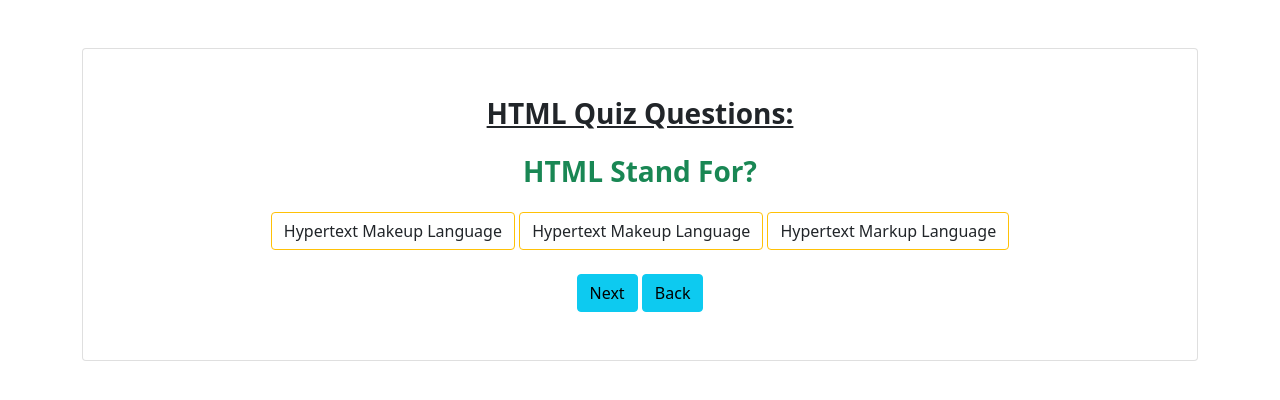
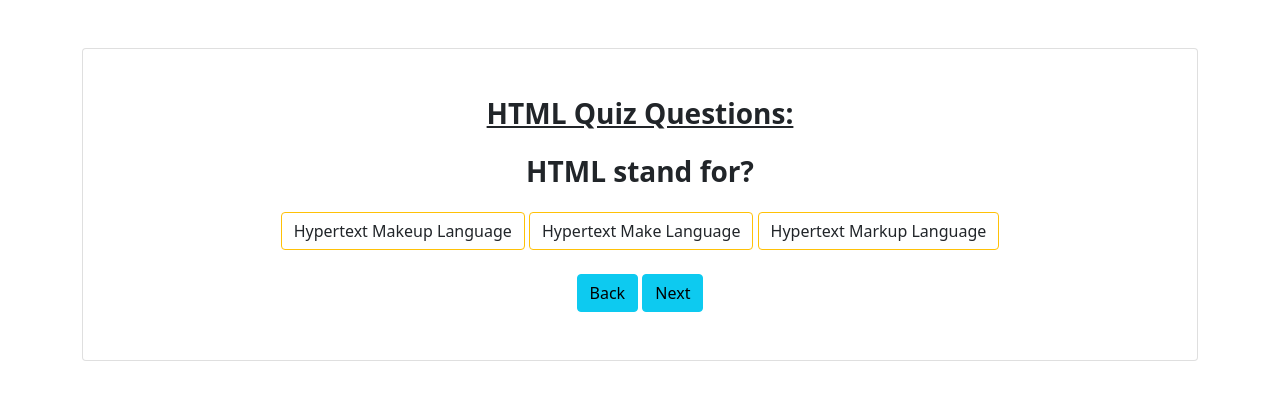
Before and after one commit to HammadDev16/array-of-objects, a plain HTML site: page index.html in a window 1280 px wide. Drawn offline with nearby package versions, Linux system fonts and the light colour scheme.

Commit message:
second update

```diff
--- a/index.html
+++ b/index.html
@@ -14,20 +14,20 @@
       <h3 class="text-center"><b><u>HTML Quiz Questions:</u></b></h3>
 
       <div class="displayquestion text-center mt-3">
-        <h3 class="text-success"><b>HTML Stand For?</b></h3>
+        <h3  class="text-center"><b  id="displayques"></b></h3>
+
       </div>
 
-      <div class="displaybtn  text-center  mt-3">
-        <button class="btn btn-outline-warning text-dark">Hypertext Makeup Language</button>
-        <button class="btn btn-outline-warning text-dark">Hypertext Makeup Language</button>
-        <button class="btn btn-outline-warning text-dark">Hypertext Markup Language</button>
+      <div class="displaybtn  text-center  mt-3" id="btn">
+
       </div>
 
 
       <div class="next-back text-center mt-4">
-        <button class="btn btn-info">Next</button>
-        <button class="btn btn-info">Back</button>
+        <button class="btn btn-info"  onclick="back()" >Back</button>
+        <button class="btn btn-info"  onclick="next()" >Next</button>
       </div>
+
 
     </div>
   </div>
--- a/index.js
+++ b/index.js
@@ -3,39 +3,72 @@
 let allQuestion = [
 
     {
-    question : "HTML stand for?",
-    Option : [
+        question: "HTML stand for?",
+        Option: [
 
-            {answer : "Hypertext Makeup Language", isCorrect : false},
-            {answer : "Hypertext Make Language", isCorrect : false},
-            {answer : "Hypertext Markup Language", isCorrect : true},
+            { answer: "Hypertext Makeup Language", isCorrect: false },
+            { answer: "Hypertext Make Language", isCorrect: false },
+            { answer: "Hypertext Markup Language", isCorrect: true },
 
         ]
     },
 
 
     {
-    question : "ul stand for?",
-    Option : [
+        question: "ul stand for?",
+        Option: [
 
-            {answer : "unorder lit", isCorrect : false},
-            {answer : "unorder list", isCorrect : true},
-            {answer : "under list", isCorrect : false},
+            { answer: "unorder lit", isCorrect: false },
+            { answer: "unorder list", isCorrect: true },
+            { answer: "under list", isCorrect: false },
 
         ]
     },
 
 
     {
-    question : "UI stand for?",
-    Option : [
+        question: "UI stand for?",
+        Option: [
 
-            {answer : "User Interface", isCorrect : true},
-            {answer : "Under Interface", isCorrect : false},
-            {answer : "Umbrella Interface", isCorrect : false},
+            { answer: "User Interface", isCorrect: true },
+            { answer: "Under Interface", isCorrect: false },
+            { answer: "Umbrella Interface", isCorrect: false },
 
         ]
     },
 
 
 ]
+
+
+
+let index = 0
+  function displayQues(){
+
+    document.getElementById("displayques").innerHTML = allQuestion[index].question
+
+    let btn = ""
+
+    allQuestion[index].Option.forEach((opt) => {
+        btn += ` <button class = "btn btn-outline-warning  text-dark">${opt.answer}</button> `
+    })
+    document.getElementById('btn').innerHTML = btn
+}
+
+
+
+
+function next() {
+    index++
+    document.getElementById("displayques").innerHTML = allQuestion[index].question
+    displayQues()
+}
+
+function back() {
+    index--
+    document.getElementById("displayques").innerHTML = allQuestion[index].question
+    displayQues()
+}
+
+
+displayQues()
```
Lines whose indentation alone changed are shown as unchanged.
